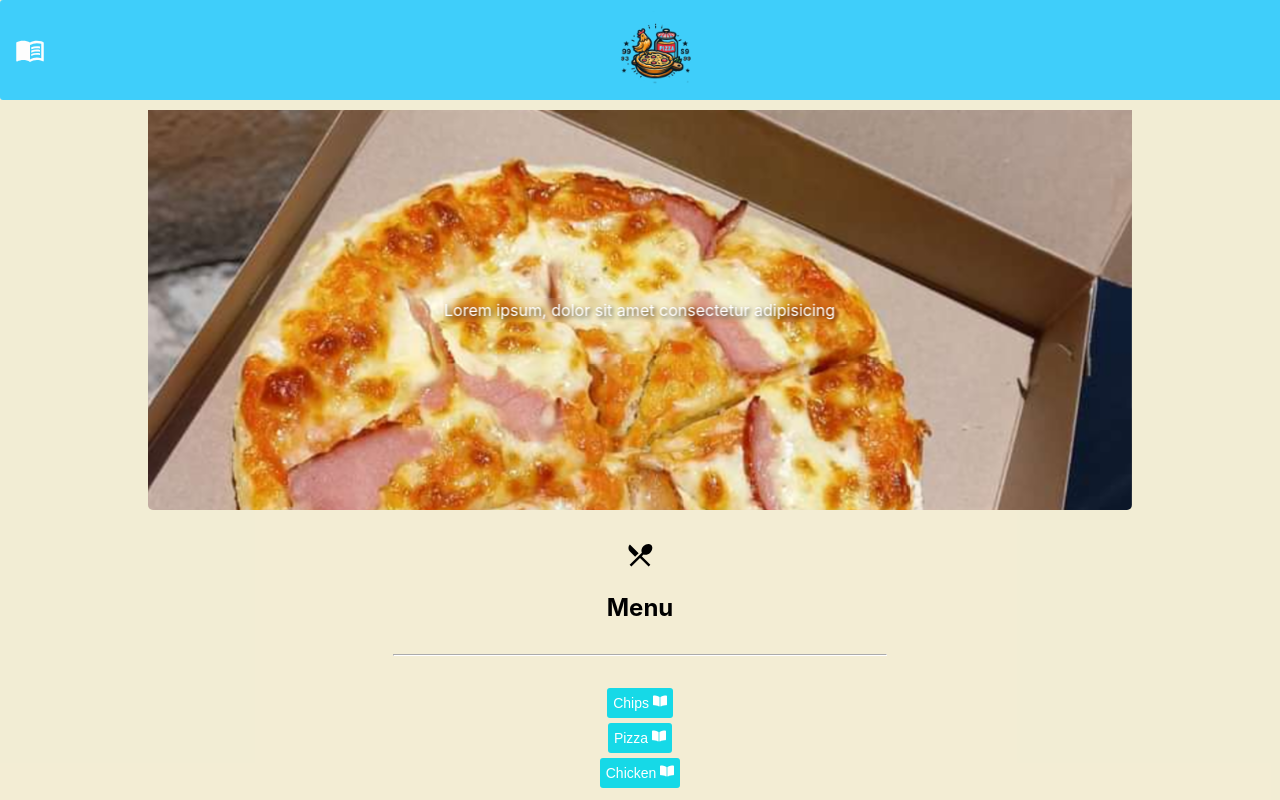
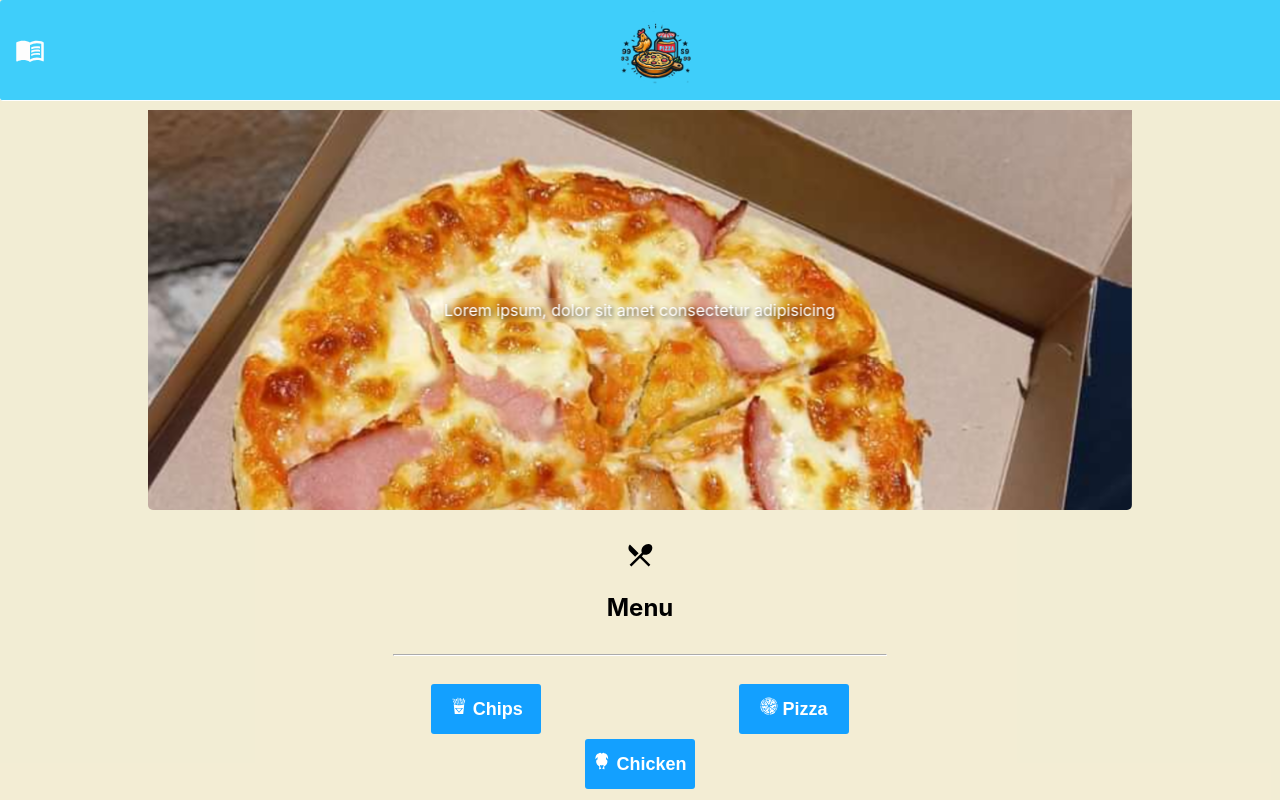
Before and after one commit to Kebalepile/charmis_kitchen, a React (Vite) app in the folder frontend/: page / in a window 1280 px wide. Shown: the top 800 px of the page. Built offline with nearby package versions, Linux system fonts and the light colour scheme.

Commit message:
fix read menu, order items css

```diff
--- a/frontend/src/components/Menu.jsx
+++ b/frontend/src/components/Menu.jsx
@@ -1,39 +1,39 @@
-import React, { useContext, useEffect } from 'react'
-import MenuContext from '../context/menu/context'
-import OrderContext from '../context/order/context'
-import { MdOutlineRestaurantMenu } from 'react-icons/md'
-import PizzaMenu from './food/pizza/PizzaMenu'
-import ChickenMenu from './food/chicken/ChickenMenu'
-import OrderBasket from './food/OrderBasket'
-import ChipsMenu from './food/chips/ChipsMenu'
-import ReadMenu from './ReadMenu'
+import React, { useContext, useEffect } from 'react';
+import MenuContext from '../context/menu/context';
+import OrderContext from '../context/order/context';
+import { MdOutlineRestaurantMenu } from 'react-icons/md';
+import PizzaMenu from './food/pizza/PizzaMenu';
+import ChickenMenu from './food/chicken/ChickenMenu';
+import OrderBasket from './food/OrderBasket';
+import ChipsMenu from './food/chips/ChipsMenu';
+import ReadMenu from './ReadMenu';
 
-export default function Menu () {
-  const { MENU: _menu_ } = useContext(MenuContext)
+export default function Menu() {
+  const { MENU: _menu_ } = useContext(MenuContext);
   const {
     basket,
     basketItems,
     updateBasketItems,
     handleCloseBasket,
     resetOrderState
-  } = useContext(OrderContext)
+  } = useContext(OrderContext);
 
   useEffect(() => {
     if (basketItems.length <= 0 && basket) {
-      handleCloseBasket()
+      handleCloseBasket();
     }
-  }, [_menu_, basket, basketItems])
+  }, [_menu_, basket, basketItems]);
 
   return (
     <section id='menu'>
       <MdOutlineRestaurantMenu className='menu-icon' />
       <h1>Menu</h1>
       <hr className='sm-hr' />
-      <br />
-      <ChipsMenu />
-      <PizzaMenu />
-      <ChickenMenu />
-
+      <div className='menu-grid'>
+        <div className='menu-item'><ChipsMenu /></div>
+        <div className='menu-item'><PizzaMenu /></div>
+        <div className='menu-item menu-item-full'><ChickenMenu /></div>
+      </div>
       {basket && (
         <OrderBasket
           basketItems={basketItems}
@@ -43,5 +43,5 @@ export default function Menu () {
       )}
       {_menu_ && <ReadMenu />}
     </section>
-  )
+  );
 }
--- a/frontend/src/components/food/chicken/ChickenMenu.jsx
+++ b/frontend/src/components/food/chicken/ChickenMenu.jsx
@@ -1,19 +1,17 @@
 import React, { useContext } from 'react';
-import { FaBookOpen } from 'react-icons/fa';
 import MenuContext from '../../../context/menu/context';
 import { MENU, CHICKEN_MENU } from '../../../context/types';
+import { GiRoastChicken } from "react-icons/gi";
 
 export default function ChickenMenu() {
   const { OpenMenu, ChooseMenu } = useContext(MenuContext);
   const handleClick = () => {
-    OpenMenu(MENU,true);
+    OpenMenu(MENU, true);
     ChooseMenu(CHICKEN_MENU);
   };
   return (
-    <section id='chicken-menu'>
-      <button className='menu-btn' onClick={handleClick}>
-        Chicken <FaBookOpen />
-      </button>
-    </section>
+    <button className='menu-btn' onClick={handleClick}>
+     <GiRoastChicken /> Chicken
+    </button>
   );
 }
--- a/frontend/src/components/food/chips/ChipsMenu.jsx
+++ b/frontend/src/components/food/chips/ChipsMenu.jsx
@@ -1,19 +1,17 @@
-import React, { useContext } from 'react'
-import MenuContext from '../../../context/menu/context'
-import { MENU, CHIPS_MENU } from '../../../context/types'
-import { FaBookOpen } from 'react-icons/fa'
+import React, { useContext } from 'react';
+import MenuContext from '../../../context/menu/context';
+import { MENU, CHIPS_MENU } from '../../../context/types';
+import { GiFrenchFries } from 'react-icons/gi';
 
-export default function ChipsMenu () {
-  const { OpenMenu, ChooseMenu } = useContext(MenuContext)
+export default function ChipsMenu() {
+  const { OpenMenu, ChooseMenu } = useContext(MenuContext);
   const handleClick = () => {
-    OpenMenu(MENU, true)
-    ChooseMenu(CHIPS_MENU)
-  }
+    OpenMenu(MENU, true);
+    ChooseMenu(CHIPS_MENU);
+  };
   return (
-    <section id='pizza-menu'>
-      <button className='menu-btn' onClick={handleClick}>
-        Chips <FaBookOpen />
-      </button>
-    </section>
-  )
+    <button className='menu-btn' onClick={handleClick}>
+      <GiFrenchFries /> Chips
+    </button>
+  );
 }
--- a/frontend/src/components/food/pizza/PizzaMenu.jsx
+++ b/frontend/src/components/food/pizza/PizzaMenu.jsx
@@ -1,19 +1,17 @@
 import React, { useContext } from 'react';
 import MenuContext from '../../../context/menu/context';
 import { MENU, PIZZA_MENU } from '../../../context/types';
-import { FaBookOpen } from 'react-icons/fa';
+import { GiFullPizza } from 'react-icons/gi';
 
 export default function PizzaMenu() {
   const { OpenMenu, ChooseMenu } = useContext(MenuContext);
   const handleClick = () => {
-    OpenMenu(MENU,true);
+    OpenMenu(MENU, true);
     ChooseMenu(PIZZA_MENU);
   };
   return (
-    <section id='pizza-menu'>
-      <button className='menu-btn' onClick={handleClick}>
-        Pizza <FaBookOpen />
-      </button>
-    </section>
+    <button className='menu-btn' onClick={handleClick}>
+      <GiFullPizza /> Pizza
+    </button>
   );
 }
--- a/frontend/src/index.css
+++ b/frontend/src/index.css
@@ -35,6 +35,7 @@ body {
   padding-left: 15px;
   background-color: #3fcefa;
   z-index: 10; /* Ensure it's above other content */
+  border-bottom: 1px solid white;;
 }
 
 #logo {
@@ -57,10 +58,14 @@ body {
   width: 200px;
   height: 320px;
   padding: 10px;
-  background-color: #26bdf8c0;
+  background-color: #3fcefa;
   border-radius: 0 0 10px 10px;
   box-shadow: 0 0 10px rgba(0, 0, 0, 0.1);
-  position: absolute;
+  position: fixed;
+  top: 0;
+  left: 0;
+  margin: 0;
+
   display: flex;
   flex-flow: column nowrap;
   color: white;
@@ -112,7 +117,7 @@ body {
 }
 
 .sidebar-list-item:hover {
-  background: #0c8b7656;
+  background: #2ec4ff56;
   border-radius: 3px;
 }
 
@@ -169,6 +174,43 @@ footer > p {
 #menu {
   margin: 30px auto auto auto;
 }
+#menu {
+  width: 96dvw;
+  display: flex;
+  flex-flow: column nowrap;
+  justify-content: center;
+  align-items: center;
+  margin: 30px auto auto auto;
+}
+
+.menu-grid {
+  display: grid;
+  grid-template-columns: repeat(4, 1fr);
+  grid-template-rows: auto auto;
+  /* gap: 20px; */
+  width: 100%;
+  justify-items: center;
+  margin-top: 20px;
+  grid-template-areas:
+    ". chips pizza ."
+    ". chicken chicken. ";
+}
+
+.menu-item {
+  width: 100%;
+}
+
+.menu-item:nth-child(1) {
+  grid-area: chips;
+}
+
+.menu-item:nth-child(2) {
+  grid-area: pizza;
+}
+
+.menu-item-full {
+  grid-area: chicken;
+}
 
 #contact,
 #about {
@@ -182,14 +224,16 @@ footer > p {
 }
 
 .menu-btn {
-  height: 30px;
+  height: 50px;
+  width:110px;
   border: none;
-  background-color: rgb(22, 217, 231);
+  background-color: #13a0ff;
   border-radius: 3px;
   cursor: pointer;
   margin-bottom: 5px;
   color: white;
-  font-size: 14px;
+  font-size: 18px;
+  font-weight: bolder;
 }
 
 @keyframes zoom {
```
Also changed, not shown: frontend/src/components/food/chicken/Chicken.jsx (deleted), frontend/src/components/food/pizza/Pizza.jsx (deleted).
